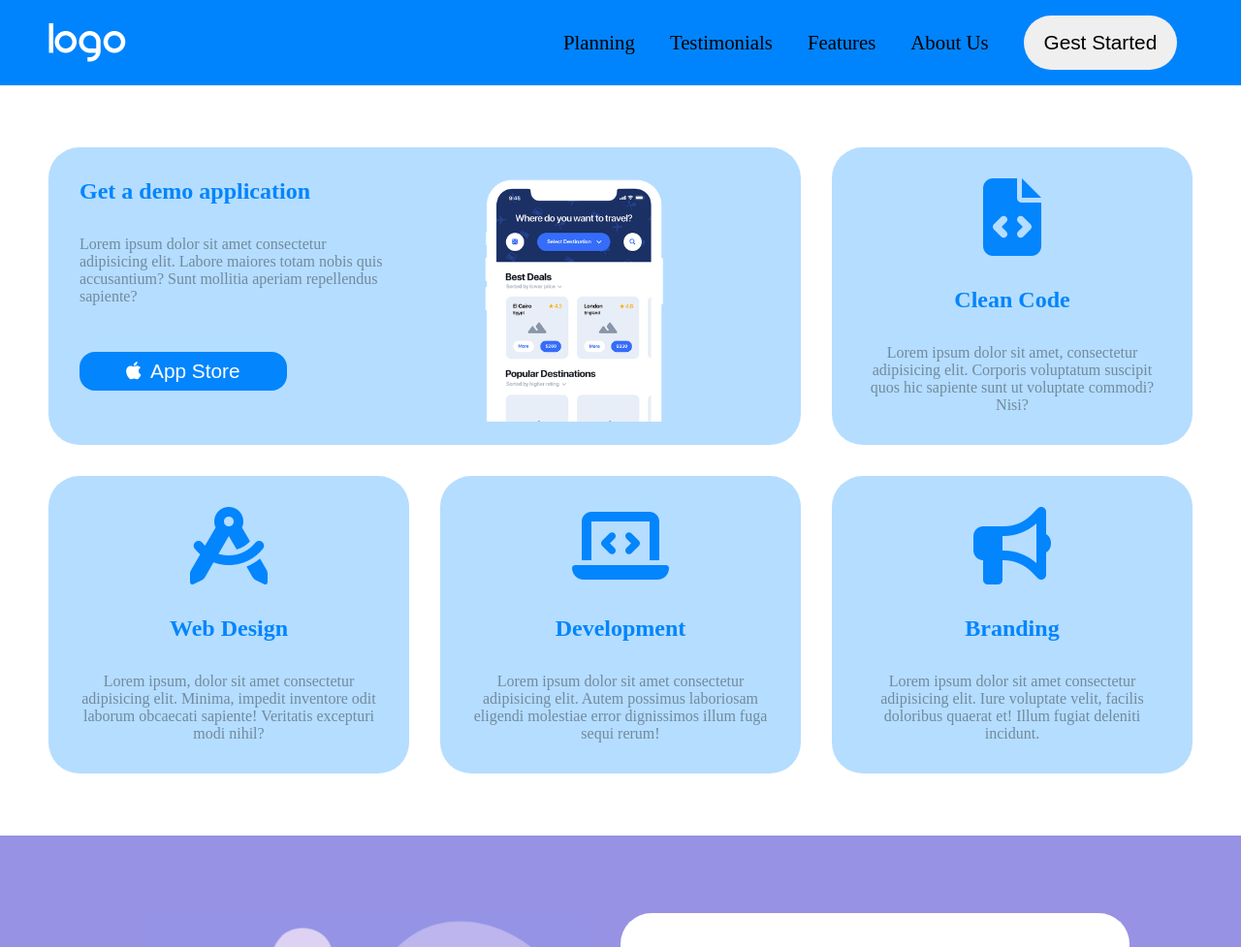
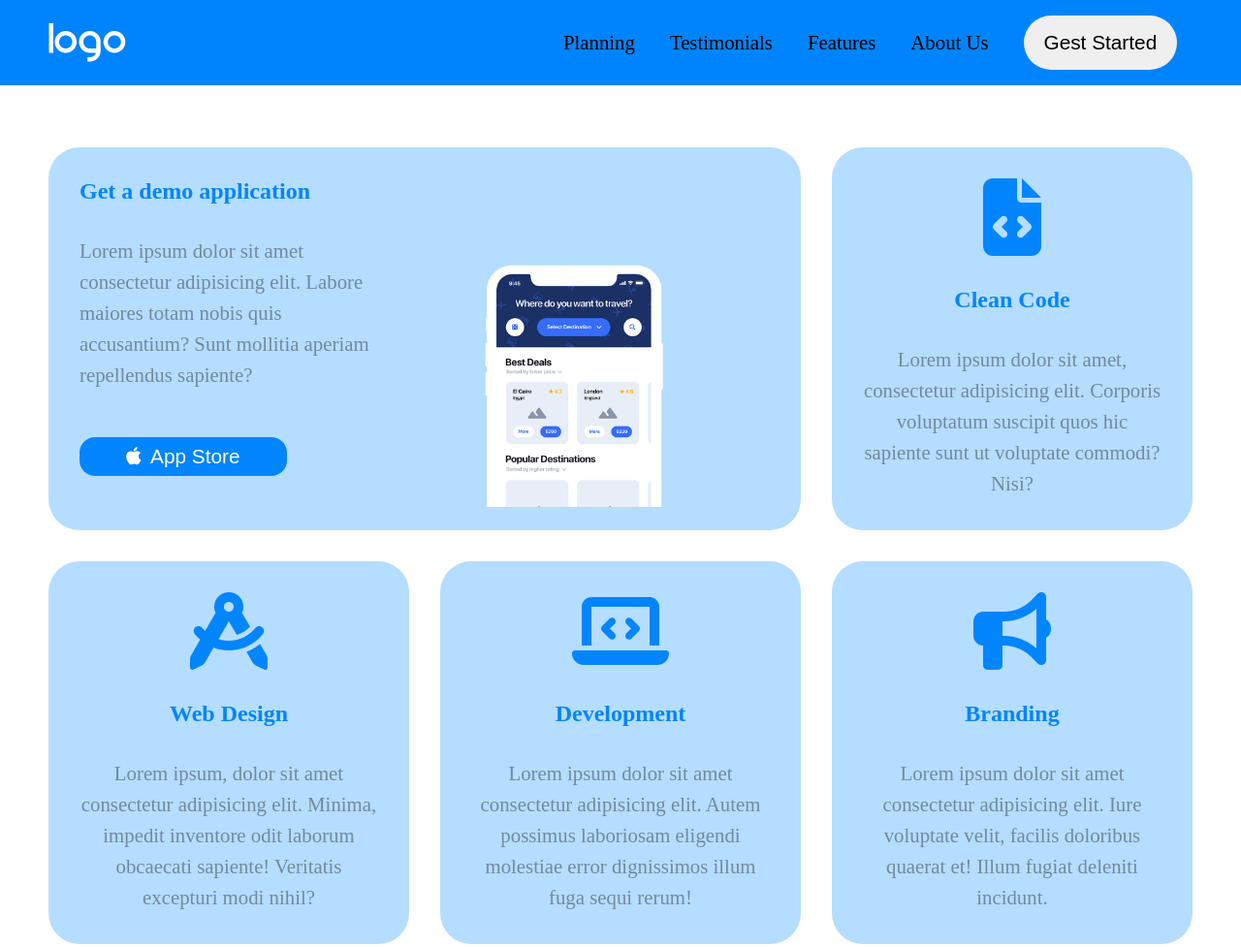
Before and after one commit to AlessandroFacci/htmlcss-responsive-layout, a plain HTML site: page index.html in a window 1280 px wide. Shown: the top 977 px of the page at 97% size. Drawn offline with Linux system fonts and the light colour scheme.

Commit message:
style: edit intro section

```diff
--- a/css/style.css
+++ b/css/style.css
@@ -108,15 +108,18 @@ header button {
 
 #intro .card h3 {
   color: #0285fd;
-  margin: 2rem;
+  margin-top: 2rem;
   font-size: 1.5rem;
+  padding: 0 2rem;
 }
 
 #intro .card p {
   font-size: 1rem;
-  margin: 2rem;
+  padding: 2rem;
   text-align: center;
   color: #718a9f;
+  font-size: 1.3rem;
+  line-height: 2rem;
 }
 
 #intro .card a {
@@ -140,12 +143,24 @@ header button {
   padding-right: 0.3rem;
 }
 
+#intro .card .col-content p {
+  text-align: start;
+}
+
+#intro .card .col-content h3 {
+  text-align: start;
+}
+
+#intro .card .col-content {
+  text-align: start;
+}
+
 #intro .card button {
   border: none;
   padding: 0.5rem 3rem;
   border-radius: 1rem;
   font-size: 1.3rem;
-  margin: 1rem 0 2rem 0;
+  margin: 1rem 0 2rem 2rem;
   background-color: #0285fd;
 }
 
```
